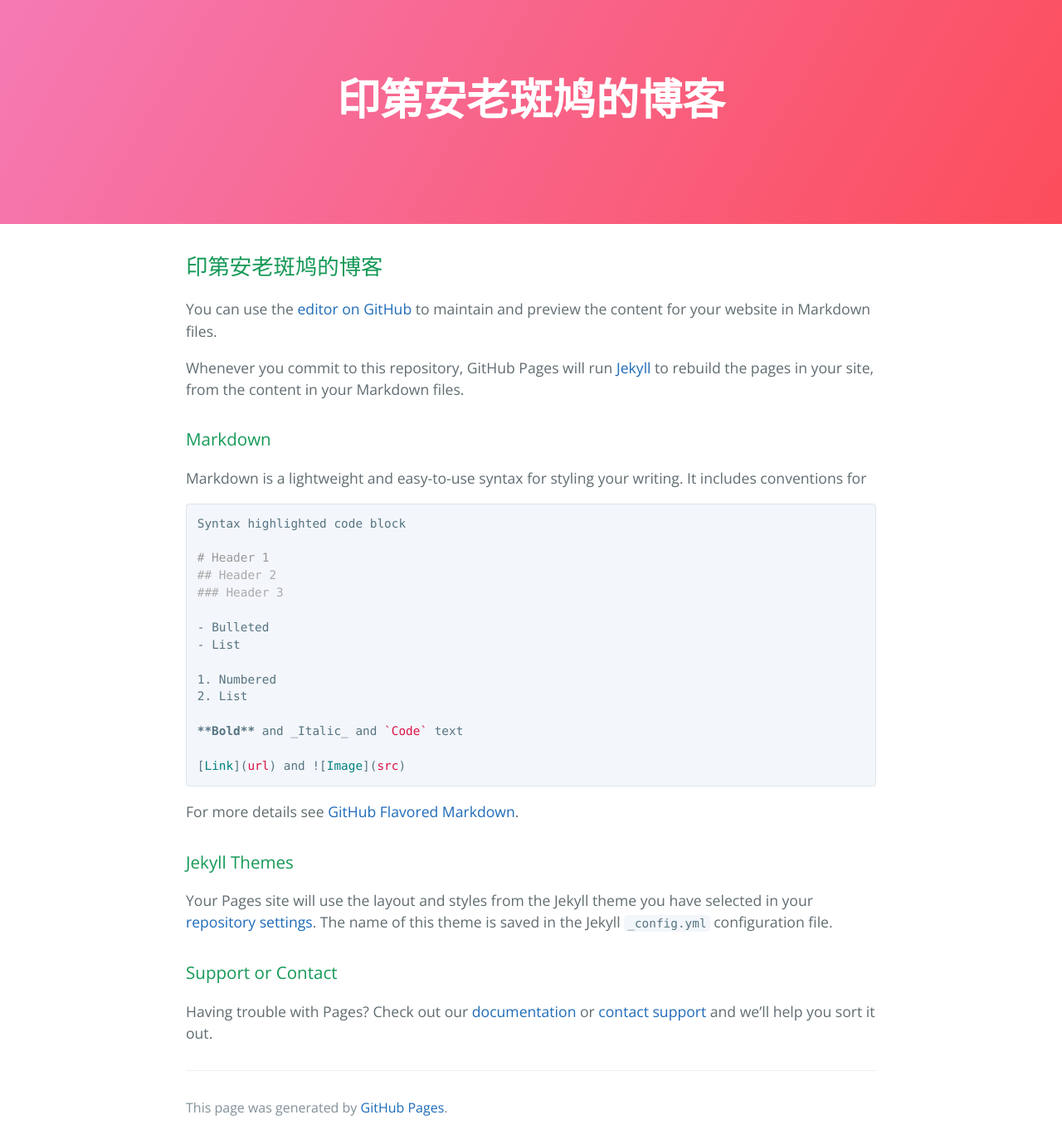
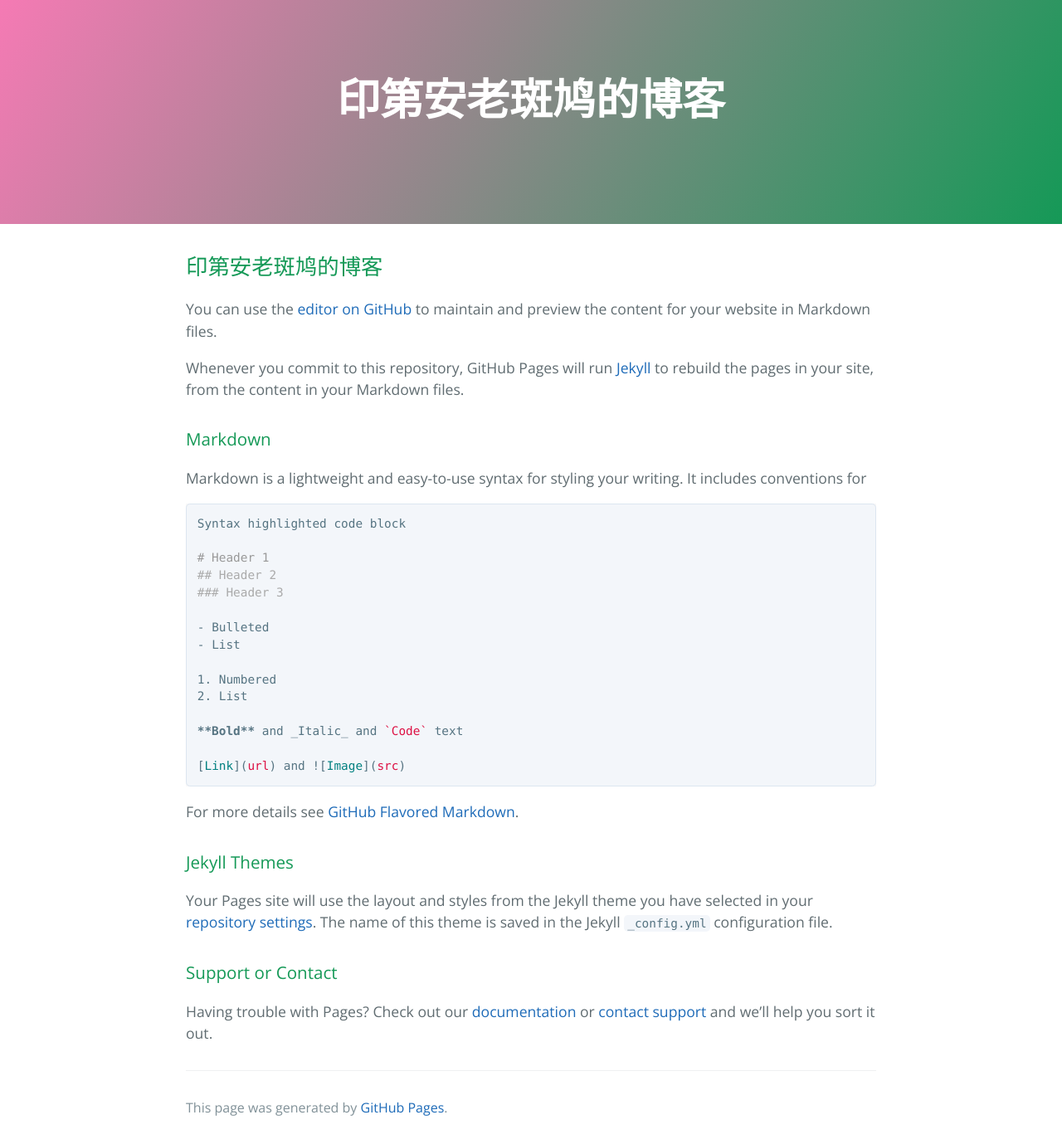
Before and after one commit to rain-224/rain-224.github.io, a Jekyll site: the page built from index.md, in a window 1280 px wide. Shown: the whole page at 83% size. Built offline with Jekyll 4.4.1, drawn with Linux system fonts in a browser that asks for light colours; our own code applies the rules of GitHub Pages for plain Markdown files; the repository's description, which GitHub fills in, is left out.

Commit message:
修改主题

```diff
--- a/_sass/variables.scss
+++ b/_sass/variables.scss
@@ -4,8 +4,7 @@ $medium-breakpoint: 42em !default;
 
 // Headers
 $header-heading-color: #fff !default;
-//$header-bg-color: #159957 !default;
-$header-bg-color: #fc4d5b !default;
+$header-bg-color: #159957 !default;
 //$header-bg-color-secondary: #155799 !default;
 $header-bg-color-secondary: #f57ab4 !default;
 // Text
```
